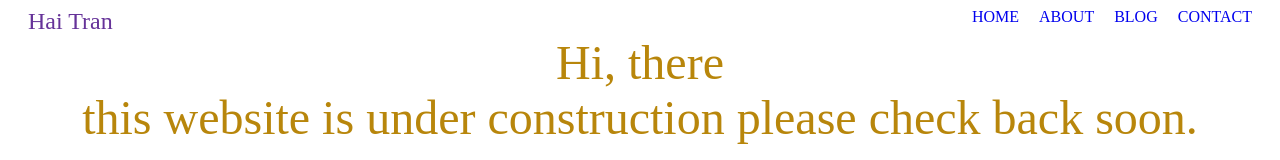
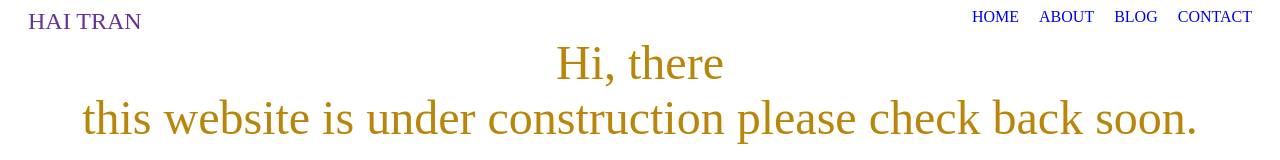
Before and after one commit to vroyibg/website, a React app: page / in a window 1280 px wide. Shown: the top 160 px of the page. Built offline with nearby package versions, Linux system fonts and the light colour scheme.

Commit message:
upper case name

```diff
--- a/src/App.jsx
+++ b/src/App.jsx
@@ -24,7 +24,7 @@ function App() {
   return (
     <BrowserRouter>
       <Container>
-        <Header/>
+        <Header />
         <Content>
           <span style={{ display: 'inline-block' }}>
 Hi, there
--- a/src/Header/Header.jsx
+++ b/src/Header/Header.jsx
@@ -17,7 +17,7 @@ const Name = styled.div`
 
 const Header = () => (
   <Container>
-    <Name>Hai Tran</Name>
+    <Name>HAI TRAN</Name>
     <RightMenu />
   </Container>
 );
```
